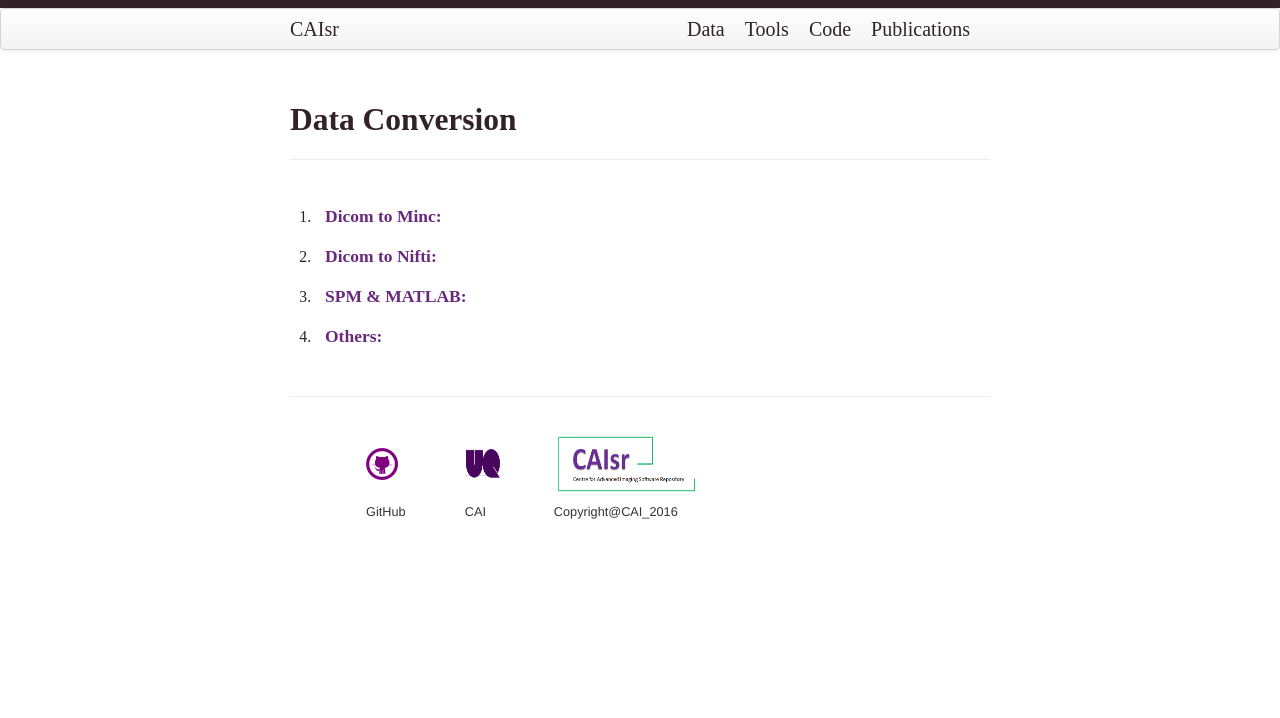
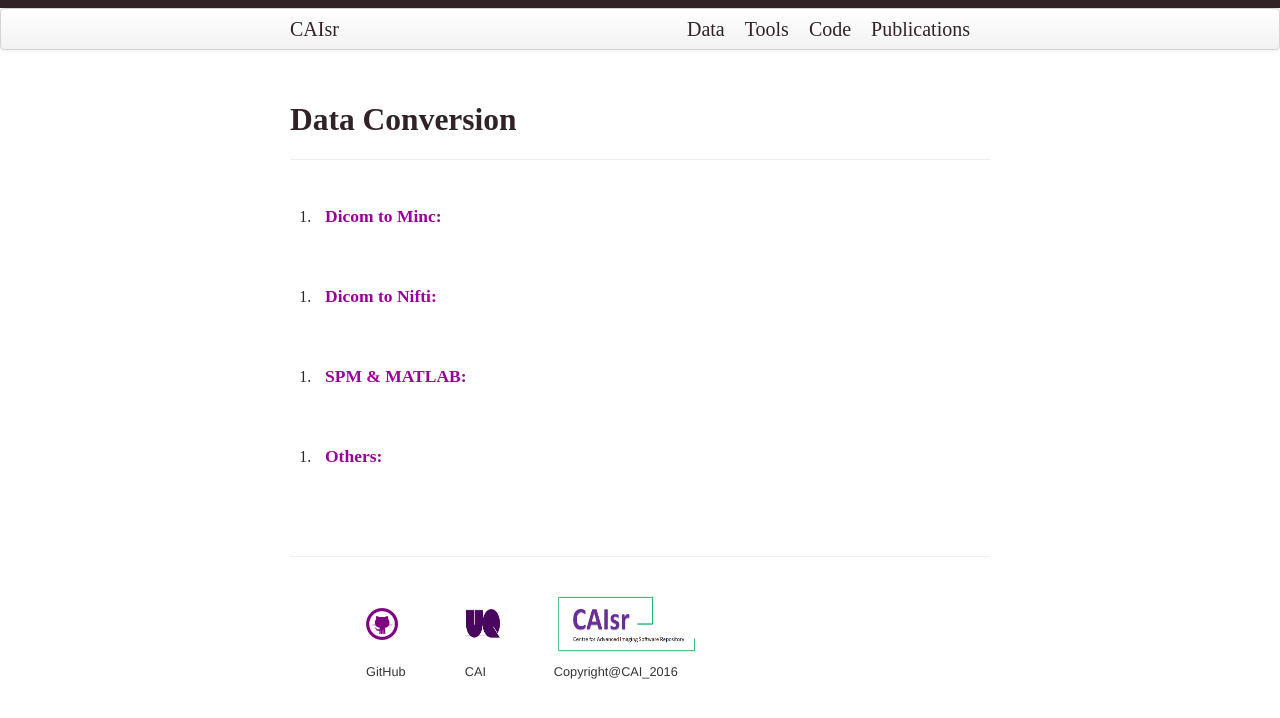
Before and after one commit to CAIsr/CAIsr.github.io, a Jekyll site: the page built from pages/data_conversion.md, in a window 1280 px wide. Shown: the top 718 px of the page. Built offline with Jekyll 4.4.1, drawn with Linux system fonts in a browser that asks for light colours.

Commit message:
Update data_conversion.md

```diff
--- a/pages/data_conversion.md
+++ b/pages/data_conversion.md
@@ -5,17 +5,33 @@ description: Overview of data conversion and types
 ---
 
 1. <dl>
-   <dd> <h4 style="color:#6a287e;"> Dicom to Minc: </h4> </dd>
+   <dd> <h4 style="color:#990099;"> Dicom to Minc: </h4> </dd>
    </dl>
 
+<dl>
+<dd> <br> </dd>
+</dl>
+
 2. <dl>
-   <dd> <h4 style="color:#6a287e;"> Dicom to Nifti: </h4> </dd>
+   <dd> <h4 style="color:#990099;"> Dicom to Nifti: </h4> </dd>
    </dl>
 
+<dl>
+<dd> <br> </dd>
+</dl>
+
 3. <dl>
-   <dd> <h4 style="color:#6a287e;"> SPM & MATLAB: </h4> </dd>
+   <dd> <h4 style="color:#990099;"> SPM & MATLAB: </h4> </dd>
    </dl>
 
+<dl>
+<dd> <br> </dd>
+</dl>
+
 4. <dl>
-   <dd> <h4 style="color:#6a287e;"> Others: </h4> </dd>
+   <dd> <h4 style="color:#990099;"> Others: </h4> </dd>
    </dl>
+
+<dl>
+<dd> <br> </dd>
+</dl>
```
